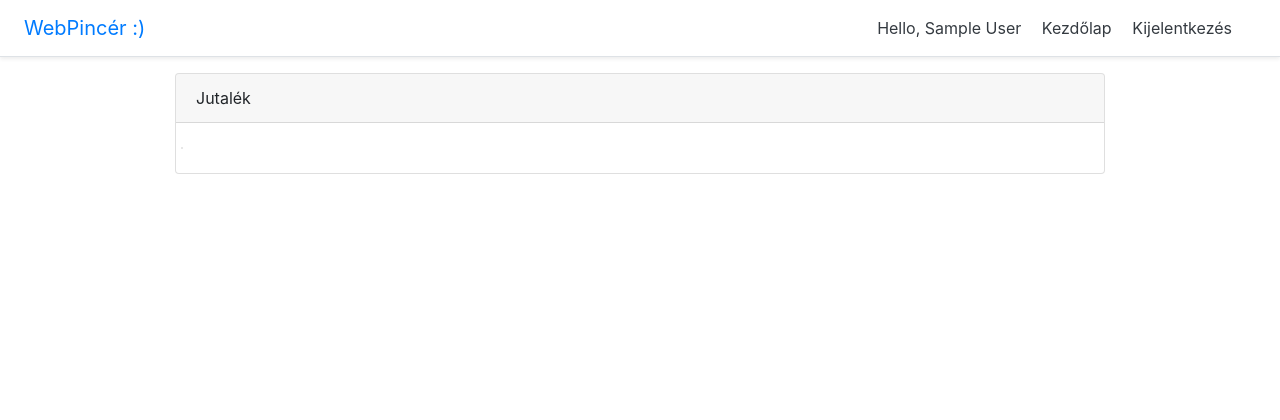
After one commit to sSharkyYy/FoodOrderingApp, a Django app: page /courier/ in a window 1280 px wide. The commit adds this page. Shown: the top 420 px of the page. Run offline with Django 3.2, Linux system fonts and the light colour scheme; a user stored in the database is signed in; tables that the repository leaves empty hold one stand-in row (values such as "Sample post").

Commit message:
update: Courier - payment

```diff
--- /dev/null
+++ b/FoodOrdering/Views/Courier/ListPayments.py
@@ -0,0 +1,20 @@
+from django.contrib.auth.mixins import LoginRequiredMixin
+from django.core.paginator import Paginator
+from django.views.generic import ListView
+
+from FoodOrdering.services.DishService import DishService
+from FoodOrdering.services.ProfileService import ProfileService
+from personal.models import Order,OrderStatus
+
+
+class ListPayments(LoginRequiredMixin, ListView):
+    model = Order
+    template_name = 'FoodOrdering/Courier/list_payments.html'
+    context_object_name = 'orders'
+    ordering = ['order_date']
+
+    def get_queryset(self):
+        qs = super().get_queryset()
+        qs.filter(status=OrderStatus.Ordered.value)
+
+        return qs
--- a/FoodOrdering/templates/FoodOrdering/Courier/actions.html
+++ b/FoodOrdering/templates/FoodOrdering/Courier/actions.html
@@ -1,4 +1,5 @@
 <div class="row">
   <a class="m-3 p-2 btn btn-primary" href="{% url 'FoodOrdering:edit_courier_timeinterval' %}">Szállítási időszak beáll.</a>
   <a class="m-3 p-2 btn btn-primary" href="{% url 'FoodOrdering:list_orders' %}">Rendelések listázása</a>
+  <a class="m-3 p-2 btn btn-primary" href="{% url 'FoodOrdering:list_payments' %}">Jutalék</a>
 </div>
--- /dev/null
+++ b/FoodOrdering/templates/FoodOrdering/Courier/list_payments.html
@@ -0,0 +1,20 @@
+{% extends 'base.html' %}
+
+{% block content %}
+
+
+  <div class="card my-2">
+    <div class="card-header">Jutalék</div>
+    <div class="card-body">
+      <div class="row">
+        {% for order in orders %}
+            <div class="card my-1">
+
+            </div>
+        {% endfor %}
+      </div>
+    </div>
+  </div>
+
+
+{% endblock %}
--- a/FoodOrdering/urls.py
+++ b/FoodOrdering/urls.py
@@ -34,6 +34,7 @@ from FoodOrdering.Views.Restaurant.Orders.ListOrders import ListOrders as ListRe
 from FoodOrdering.Views.Courier.Edit import EditCourierTimeInt
 from FoodOrdering.Views.Courier.Orders.ListOrders import ListOrders
 from FoodOrdering.Views.Courier.Orders.UpdateOrders import UpdateOrders
+from FoodOrdering.Views.Courier.ListPayments import ListPayments
 
 app_name = 'FoodOrdering'
 urlpatterns = [
@@ -60,6 +61,7 @@ urlpatterns = [
     path('courier/edit/', EditCourierTimeInt.as_view(), name='edit_courier_timeinterval'),
     path('courier/orders', ListOrders.as_view(), name='list_orders'),
     path('courier/orders/setstatus', UpdateOrders.as_view(), name='set_status'),
+    path('courier/', ListPayments.as_view(), name='list_payments'),
 
     path('order/', CreateOrder.as_view(), name='order'),
     path('list-orders/', FilterOrders.as_view(), name='filter_orders'),
```
